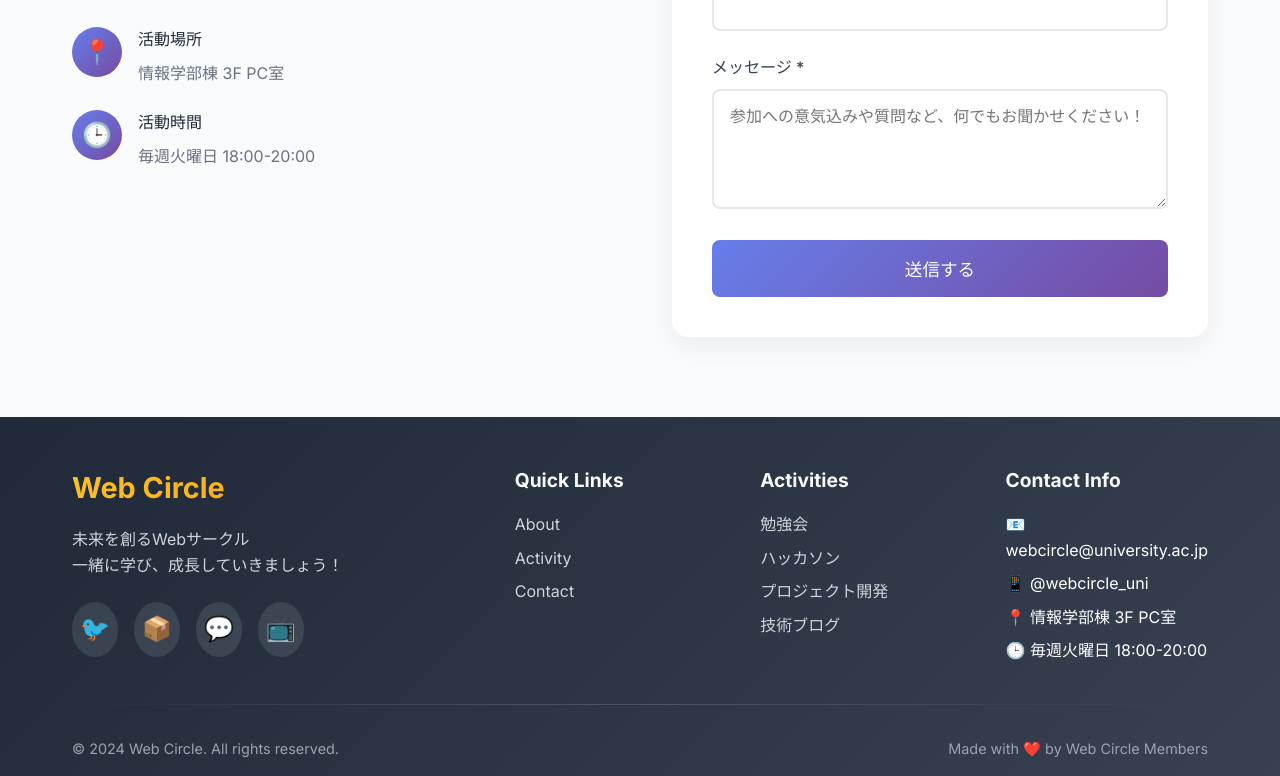
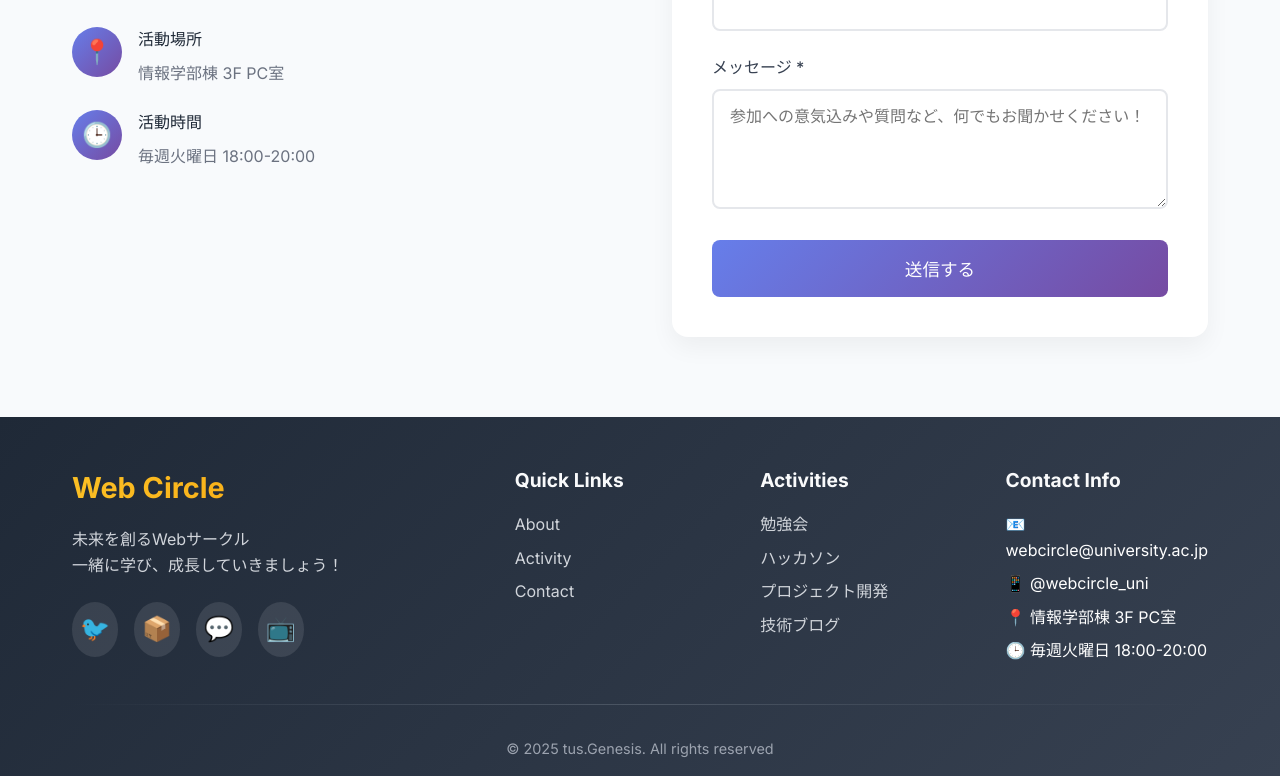
Before and after one commit to tus-Web/landing-page, a React (Vite) app: page / in a window 1280 px wide. Shown: the part 3520-4296 px from the top of the page. Built offline with nearby package versions, Linux system fonts and the light colour scheme.

Commit message:
fix: center footer copyright text

```diff
--- a/src/components/Footer/Footer.css
+++ b/src/components/Footer/Footer.css
@@ -85,10 +85,11 @@
 
 .footer-bottom-content {
   display: flex;
-  justify-content: space-between;
+  justify-content: center;
   align-items: center;
   font-size: 0.9rem;
   color: #9ca3af;
+  text-align: center;
 }
 
 @media (max-width: 768px) {
--- a/src/components/Footer/Footer.tsx
+++ b/src/components/Footer/Footer.tsx
@@ -53,8 +53,7 @@ const Footer: React.FC = () => {
         <div className="footer-bottom">
           <div className="footer-divider"></div>
           <div className="footer-bottom-content">
-            <p>&copy; 2024 Web Circle. All rights reserved.</p>
-            <p>Made with ❤️ by Web Circle Members</p>
+            <p>© 2025 tus.Genesis. All rights reserved</p>
           </div>
         </div>
       </div>
```
